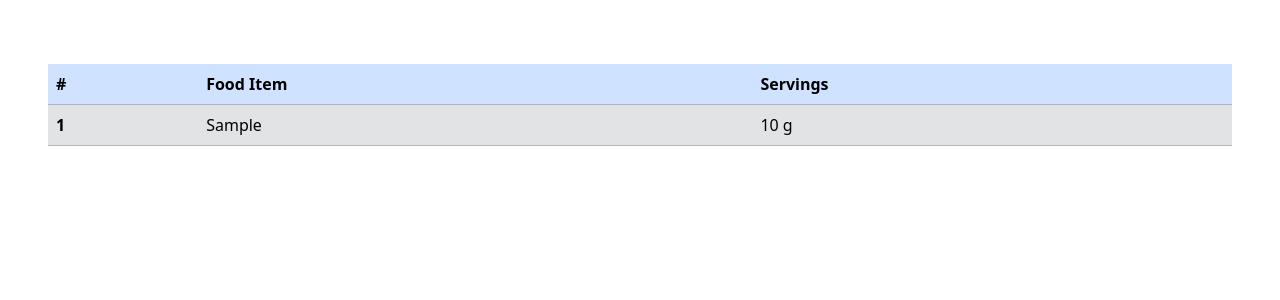
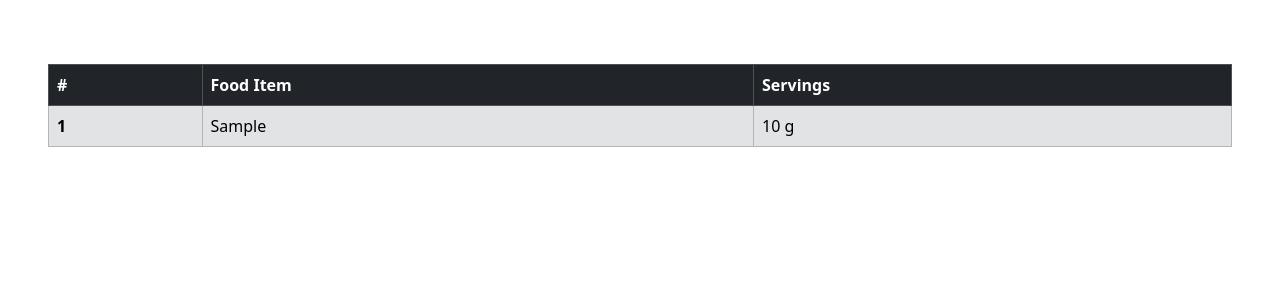
Before and after one commit to icantcodeanyways/DietPlannerApp, a Flask app: template app/templates/diet.html in a window 1280 px wide. Shown: the part 56-356 px from the top of the page. Run offline with Flask 2, Linux system fonts and the light colour scheme; the template is opened without the code that fills it: most values are stand-ins (such as "Sample title", 1, 10 or a date in 2020); some libraries are stand-ins or nearby versions.

Commit message:
change table styling

```diff
--- a/app/templates/diet.html
+++ b/app/templates/diet.html
@@ -34,9 +34,9 @@
   </nav>
 
   <div class="p-md-5 container-fluid">
-    <table class="table">
+    <table class="table table-bordered border-primary">
       <thead>
-        <tr class="table-primary">
+        <tr class="table-dark">
           <th scope="col">#</th>
           <th scope="col">Food Item</th>
           <th scope="col">Servings</th>
```
